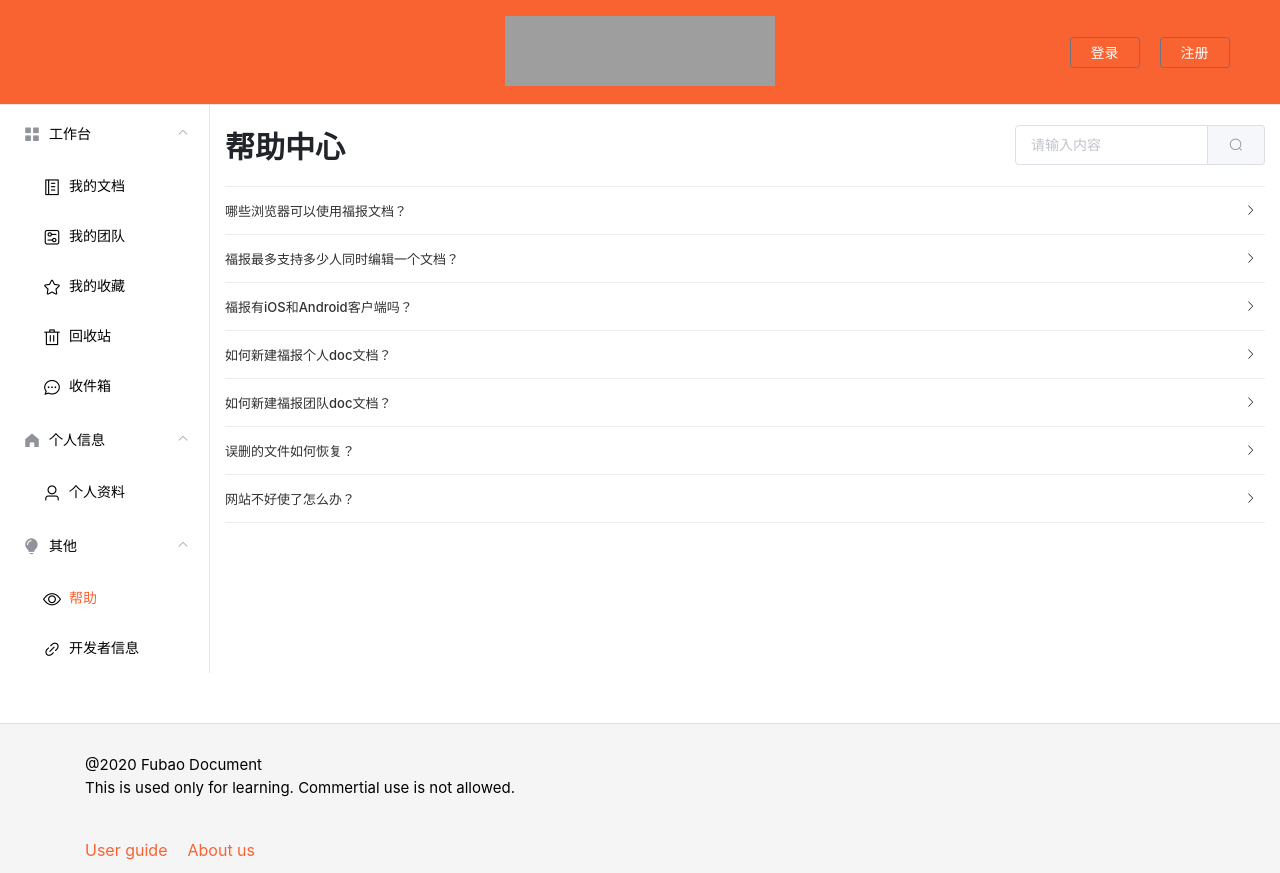
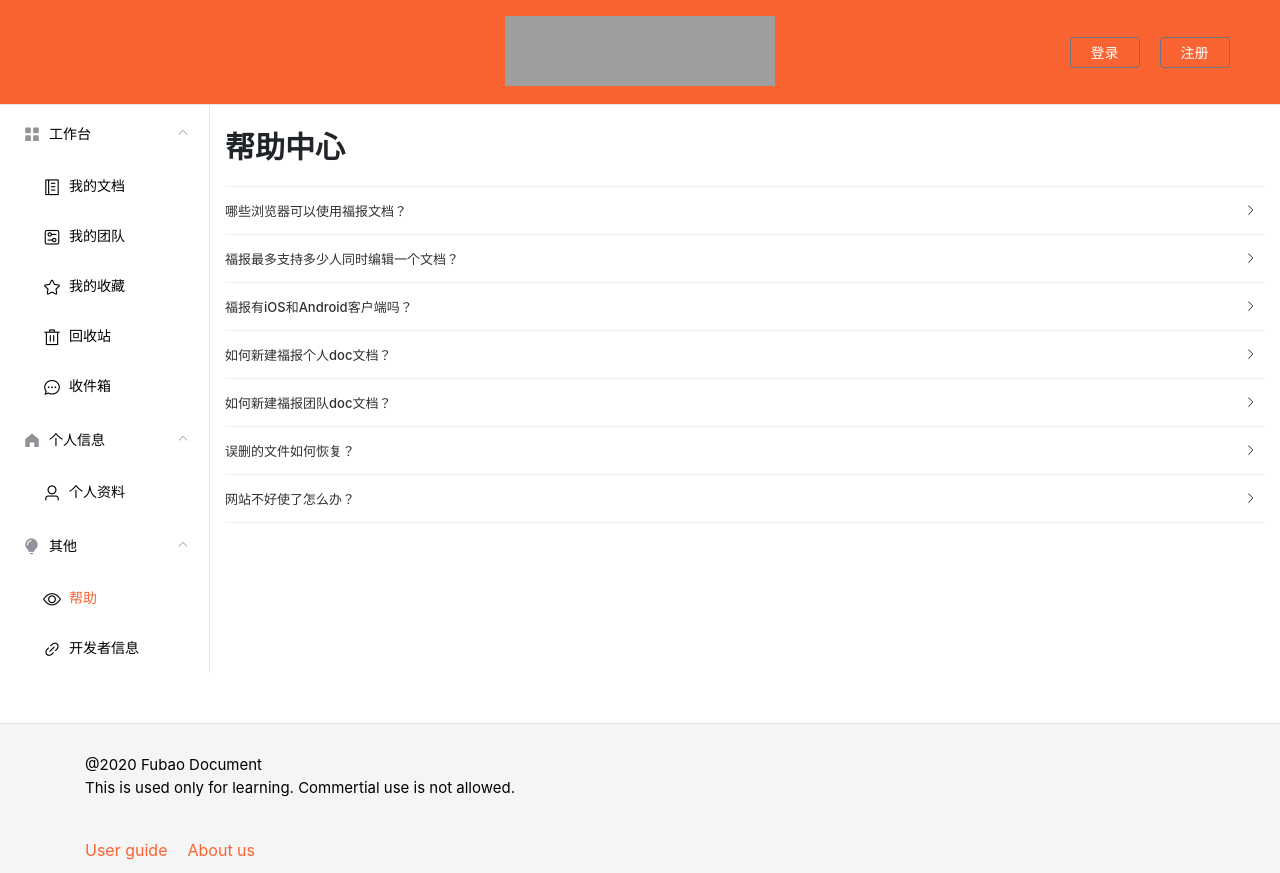
Before and after one commit to wjxchn/2020_Summer_Semester_frontend, a Vue app in the folder SmallSemesterVue/: page /help in a window 1280 px wide. Built offline with nearby package versions, Linux system fonts and the light colour scheme; grey boxes are pictures that could not be loaded; what vue-quill-editor, vue-verify-plugin would draw is missing.

Commit message:
Update Help.vue

```diff
--- a/SmallSemesterVue/src/components/Help.vue
+++ b/SmallSemesterVue/src/components/Help.vue
@@ -41,10 +41,6 @@
 
     <!-- 页面内部的内容写在main中间即可 -->
         <div >
-            <div style="float:right">
-                <el-input  placeholder="请输入内容" style="width:250px">
-                <el-button  slot="append" icon="el-icon-search"></el-button></el-input>
-                </div>
                 <p style="font-size:30px;margin-top:20px"><b>帮助中心</b></p>
             <div>
                 <el-collapse v-model="activeNames" @change="handleChange">
```
